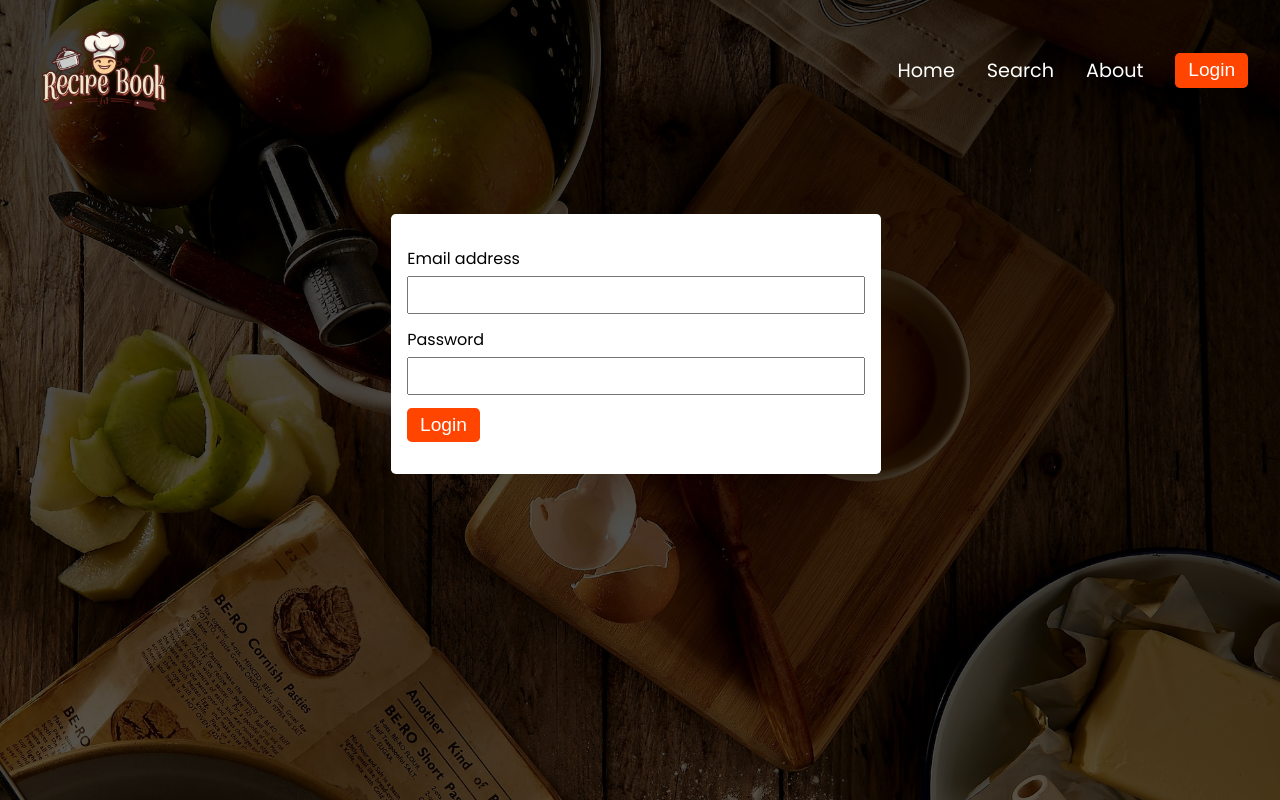
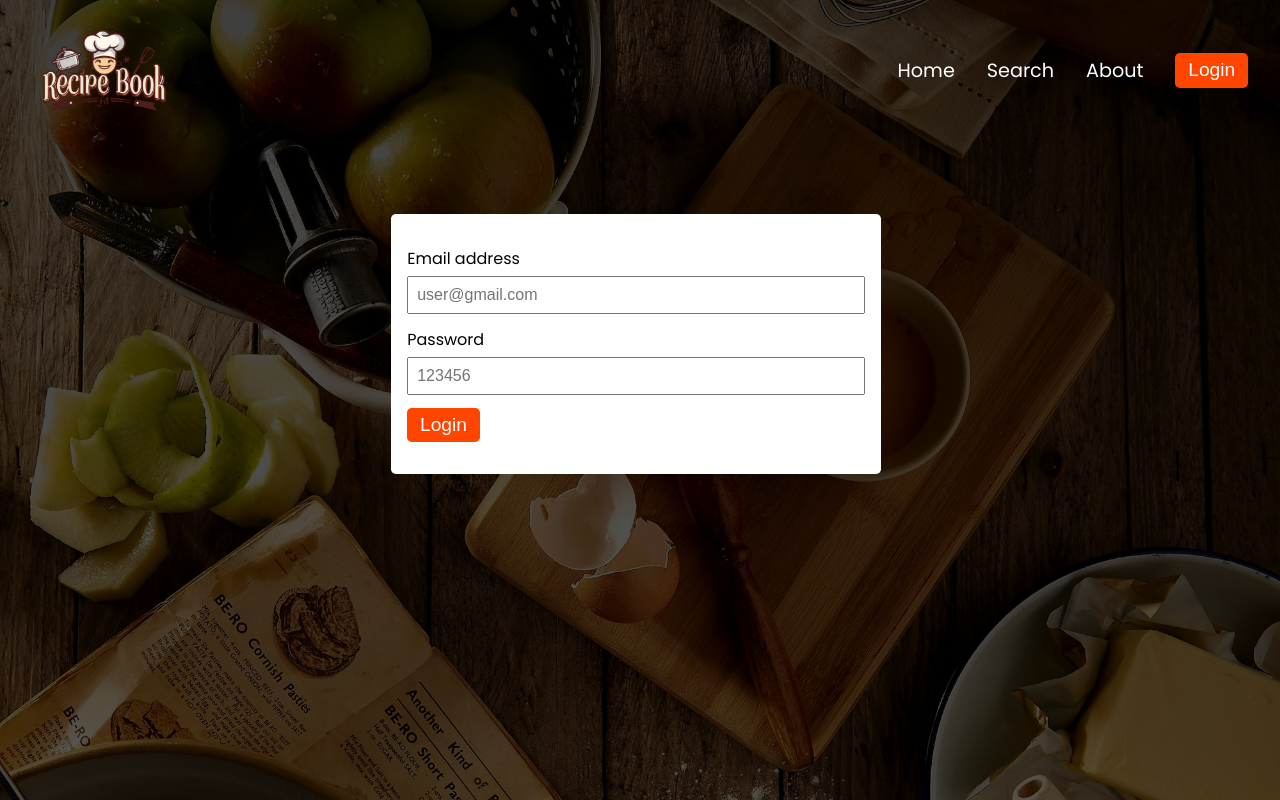
Before and after one commit to ucangun/CookBox_App, a React (Create React App) app: page /login in a window 1280 px wide. Built offline with nearby package versions, Linux system fonts and the light colour scheme.

Commit message:
"Added AuthProvider and integrated with LoginBox and Navbar components"

```diff
--- a/src/App.js
+++ b/src/App.js
@@ -1,12 +1,15 @@
+import AuthProvider from "./contexts/AuthProvider";
 import RecipesProvider from "./contexts/RecipesProvider";
 import AppRouter from "./router/AppRouter";
 
 function App() {
   return (
     <div>
-      <RecipesProvider>
-        <AppRouter />
-      </RecipesProvider>
+      <AuthProvider>
+        <RecipesProvider>
+          <AppRouter />
+        </RecipesProvider>
+      </AuthProvider>
     </div>
   );
 }
--- a/src/components/LoginBox.jsx
+++ b/src/components/LoginBox.jsx
@@ -4,23 +4,58 @@ import LoginContainer, {
   LoginInput,
   LoginRow,
 } from "./style/LoginBoxStyle";
+import { useContext } from "react";
+import { AuthContext } from "../contexts/AuthProvider";
+import { useNavigate } from "react-router-dom";
 
 const LoginBox = () => {
+  const {
+    user,
+    setUser,
+    password,
+    setPassword,
+    handleLogin,
+    handleLogout,
+    isAuthenticated,
+  } = useContext(AuthContext);
+  const navigate = useNavigate();
+
   return (
     <LoginContainer>
       <LoginForm>
         <LoginRow>
           <label htmlFor="email">Email address</label>
-          <LoginInput type="email" id="email" />
+          <LoginInput
+            type="email"
+            id="email"
+            value={user}
+            onChange={(e) => setUser(e.target.value)}
+            placeholder="user@gmail.com"
+          />
         </LoginRow>
 
         <LoginRow>
           <label htmlFor="password">Password</label>
-          <LoginInput type="password" id="password" />
+          <LoginInput
+            type="password"
+            id="password"
+            value={password}
+            onChange={(e) => setPassword(e.target.value)}
+            placeholder="123456"
+          />
         </LoginRow>
 
         <div>
-          <Button secondary="true">Login</Button>
+          <Button
+            secondary="true"
+            onClick={(e) =>
+              isAuthenticated
+                ? handleLogout(e, navigate)
+                : handleLogin(e, navigate)
+            }
+          >
+            {isAuthenticated ? "Logout" : "Login"}
+          </Button>
         </div>
       </LoginForm>
     </LoginContainer>
--- a/src/components/Navbar.jsx
+++ b/src/components/Navbar.jsx
@@ -3,9 +3,12 @@ import Logo from "./style/LogoStyle";
 import { NavLink, useNavigate } from "react-router-dom";
 import logo from "../assets/images/Logo.png";
 import Button from "./Button";
+import { useContext } from "react";
+import { AuthContext } from "../contexts/AuthProvider";
 
 const Navbar = () => {
   const navigate = useNavigate();
+  const { isAuthenticated } = useContext(AuthContext);
 
   return (
     <Nav>
@@ -39,7 +42,7 @@ const Navbar = () => {
           About
         </NavLink>
         <Button secondary="true" onClick={() => navigate("/login")}>
-          Login
+          {isAuthenticated ? "Logout" : "Login"}
         </Button>
       </Navlinks>
     </Nav>
--- /dev/null
+++ b/src/contexts/AuthProvider.jsx
@@ -0,0 +1,55 @@
+import { createContext, useState } from "react";
+
+export const AuthContext = createContext();
+
+const AuthProvider = ({ children }) => {
+  const [user, setUser] = useState("");
+  const [password, setPassword] = useState("");
+  const [isAuthenticated, setIsAuthenticated] = useState(false);
+
+  const FAKE_USER = {
+    username: "user",
+    user: "user@gmail.com",
+    password: "123456",
+  };
+
+  const handleLogin = (e, navigate) => {
+    e.preventDefault();
+    if (user === FAKE_USER.user && password === FAKE_USER.password) {
+      setIsAuthenticated(true);
+      alert("You're successfully logged in !");
+      navigate("/search");
+    } else {
+      alert("Invalid email adress or password");
+    }
+  };
+
+  const handleLogout = (e, navigate) => {
+    e.preventDefault();
+
+    setIsAuthenticated(false);
+    alert("You're successfully logged out !");
+
+    setUser("");
+    setPassword("");
+    navigate("/");
+  };
+
+  return (
+    <AuthContext.Provider
+      value={{
+        user,
+        setUser,
+        password,
+        setPassword,
+        handleLogin,
+        handleLogout,
+        isAuthenticated,
+      }}
+    >
+      {children}
+    </AuthContext.Provider>
+  );
+};
+
+export default AuthProvider;
```
